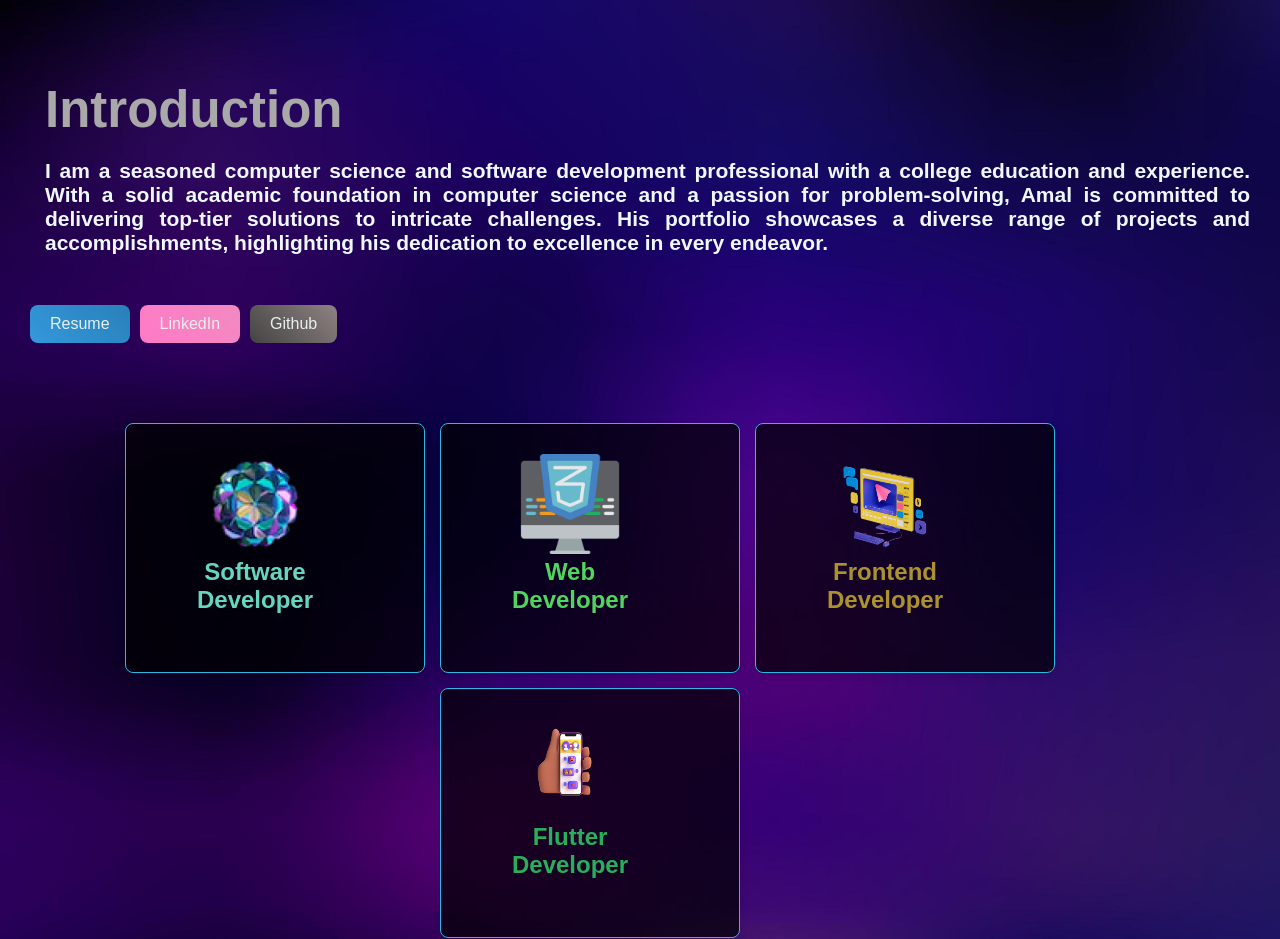
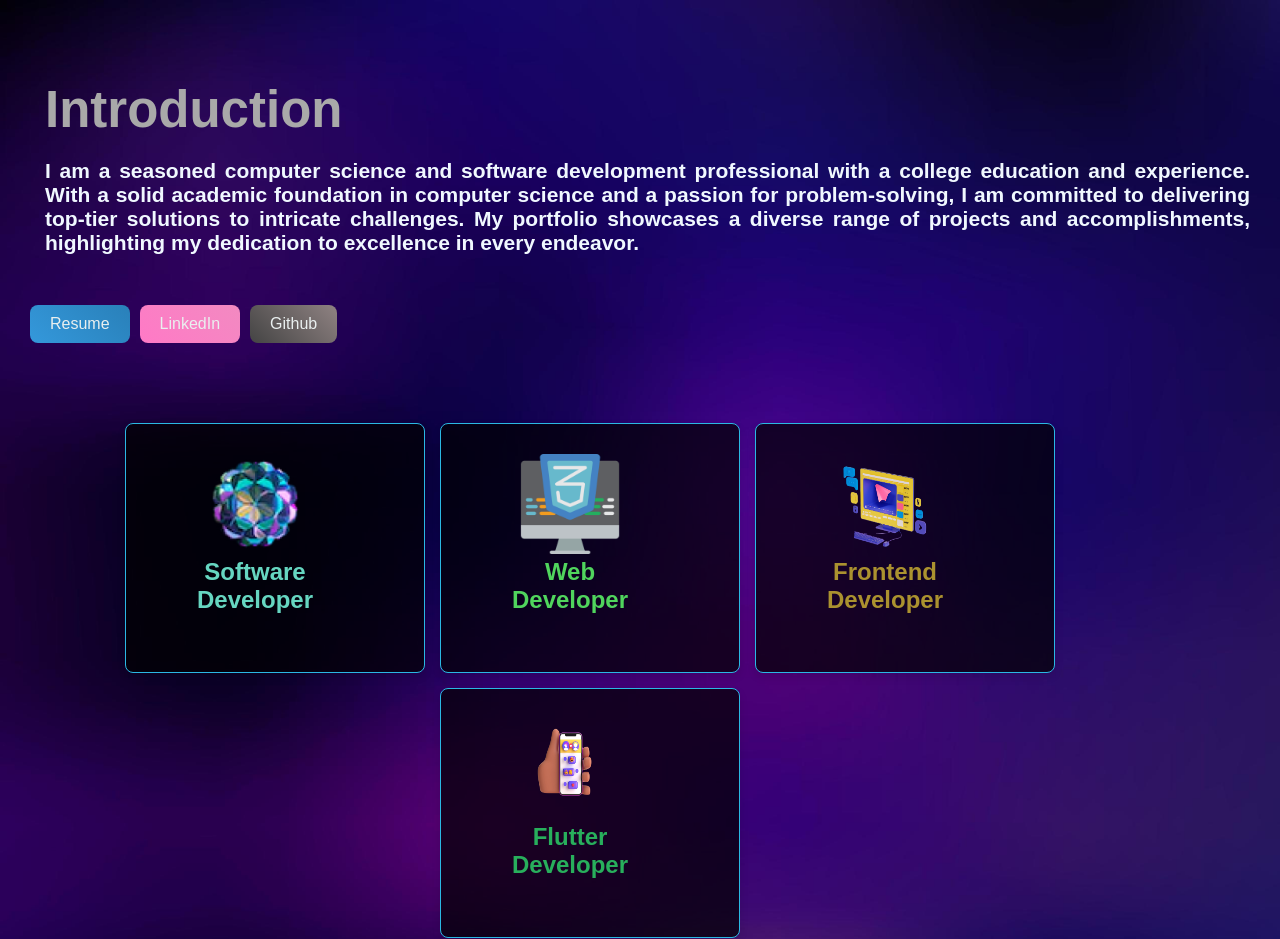
Before and after one commit to amalsujabiju5/New-Personal-Portfolio-, a React (Vite) app: page / in a window 1280 px wide. Shown: the part 800-1739 px from the top of the page. Built offline with nearby package versions, Linux system fonts and the light colour scheme.

Commit message:
Update data.js

```diff
--- a/src/constants/data.js
+++ b/src/constants/data.js
@@ -29,7 +29,7 @@ export const intro = [
     },
     {
         title: "Introduction",
-        desc: "I am a seasoned computer science and software development professional with a college education and experience. With a solid academic foundation in computer science and a passion for problem-solving, Amal is committed to delivering top-tier solutions to intricate challenges. His portfolio showcases a diverse range of projects and accomplishments, highlighting his dedication to excellence in every endeavor.",
+        desc: "I am a seasoned computer science and software development professional with a college education and experience. With a solid academic foundation in computer science and a passion for problem-solving, I am committed to delivering top-tier solutions to intricate challenges. My portfolio showcases a diverse range of projects and accomplishments, highlighting my dedication to excellence in every endeavor.",
     },
 ];
 
```
